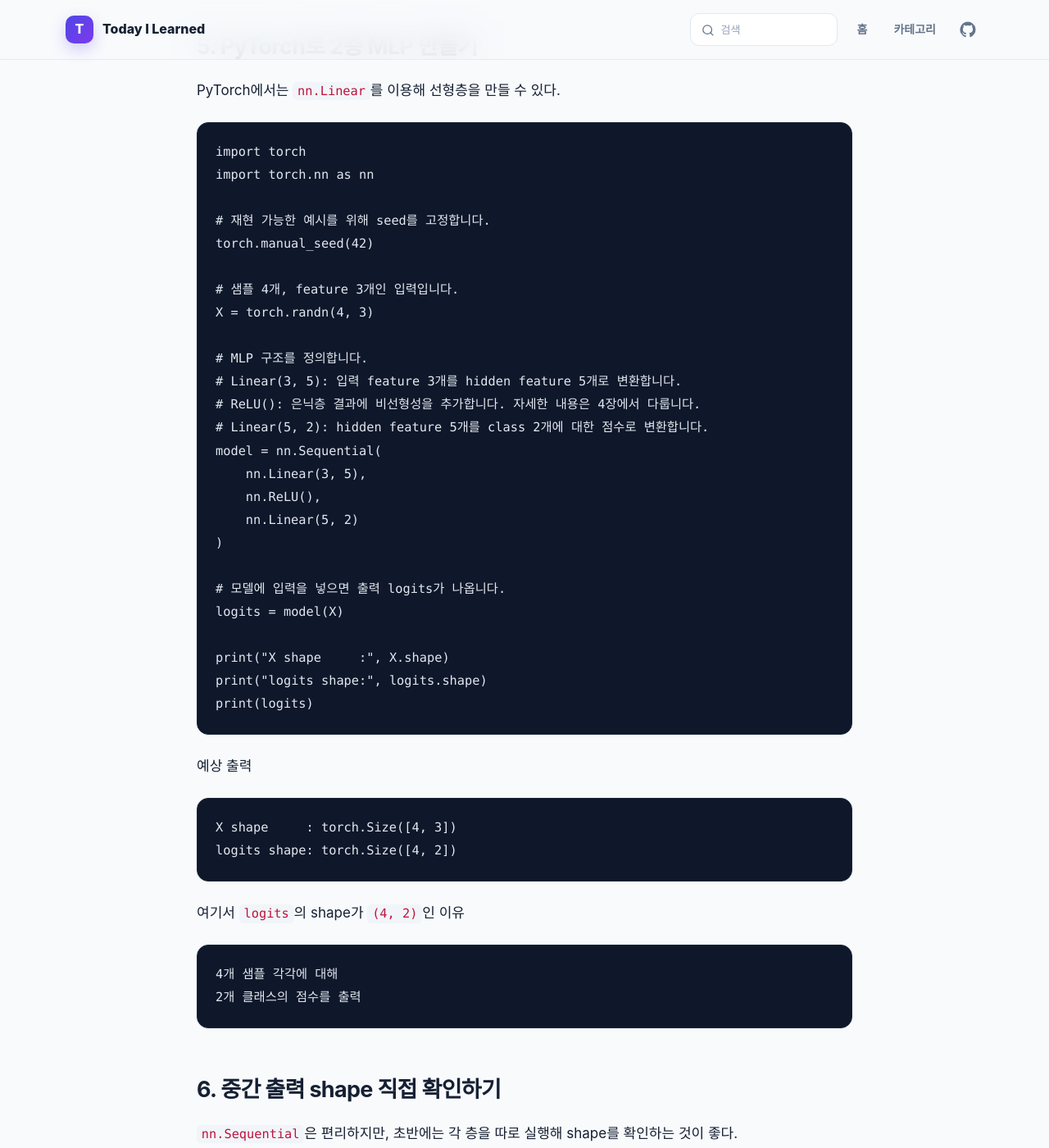
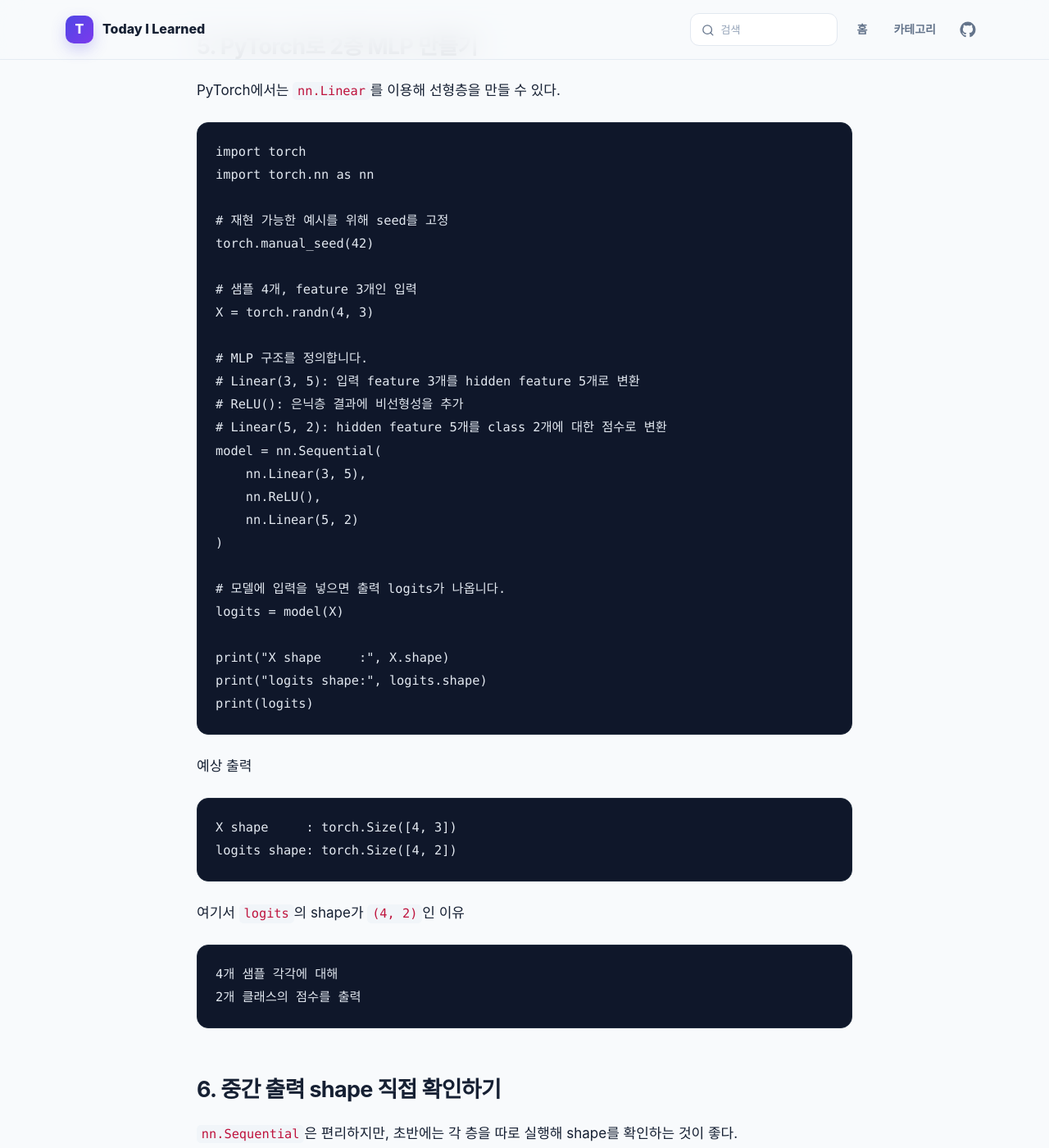
Before and after one commit to yshzjq/TIL, a Jekyll site: the page built from deep-learning/3-2강 MLP의 입력층,은닉층,출력층.md, in a window 1280 px wide and 1400 px high, scrolled down 3400 px. Shown: the whole window at 82% size. Built offline with Jekyll 4.4.1, drawn with Linux system fonts in a browser that asks for light colours; some of the changed text lies outside the part shown.

Commit message:
글 수정: 3-2강 MLP의 입력층,은닉층,출력층

````diff
--- a/deep-learning/3-2강 MLP의 입력층,은닉층,출력층.md
+++ b/deep-learning/3-2강 MLP의 입력층,은닉층,출력층.md
@@ -19,7 +19,7 @@ MLP는 **Multi-Layer Perceptron**의 줄임말입니다. 한국어로는 다층
 
 이름 그대로 여러 층을 가진 퍼셉트론 구조
 
-```
+```plain
 Perceptron 하나       -> 선형 경계 하나
 Perceptron 여러 개    -> 여러 방향의 신호 계산
 Layer 여러 개          -> 표현을 단계적으로 변환
@@ -42,7 +42,7 @@ MLP는 보통 세 종류의 층으로 설명.
 
 예를 들어 학생 4명의 데이터를 가지고 3개 feature로 2개 클래스를 분류한다고 가정
 
-```
+```plain
 입력 X shape       : (4, 3)
 은닉층 출력 shape  : (4, 5)
 최종 출력 shape    : (4, 2)
@@ -54,7 +54,7 @@ MLP에서 각 층이 바꾸는 것은 보통 feature 차원입니다. batch 차
 
 ## 4. MLP에서 shape 흐름 읽기
 
-```
+```plain
 input_dim = 3
 hidden_dim = 5
 num_classes = 2
@@ -62,7 +62,7 @@ num_classes = 2
 
 입력 Tensor가 `(4, 3)`이면 shape 흐름
 
-```
+```plain
 X                         : (4, 3)
 Linear(3, 5) 통과 후      : (4, 5)
 ReLU 통과 후              : (4, 5)
@@ -86,16 +86,16 @@ PyTorch에서는 `nn.Linear`를 이용해 선형층을 만들 수 있다.
 import torch
 import torch.nn as nn
 
-# 재현 가능한 예시를 위해 seed를 고정합니다.
+# 재현 가능한 예시를 위해 seed를 고정
 torch.manual_seed(42)
 
-# 샘플 4개, feature 3개인 입력입니다.
+# 샘플 4개, feature 3개인 입력
 X = torch.randn(4, 3)
 
 # MLP 구조를 정의합니다.
-# Linear(3, 5): 입력 feature 3개를 hidden feature 5개로 변환합니다.
-# ReLU(): 은닉층 결과에 비선형성을 추가합니다. 자세한 내용은 4장에서 다룹니다.
-# Linear(5, 2): hidden feature 5개를 class 2개에 대한 점수로 변환합니다.
+# Linear(3, 5): 입력 feature 3개를 hidden feature 5개로 변환
+# ReLU(): 은닉층 결과에 비선형성을 추가
+# Linear(5, 2): hidden feature 5개를 class 2개에 대한 점수로 변환
 model = nn.Sequential(
     nn.Linear(3, 5),
     nn.ReLU(),
@@ -112,14 +112,14 @@ print(logits)
 
 예상 출력
 
-```
+```plain
 X shape     : torch.Size([4, 3])
 logits shape: torch.Size([4, 2])
 ```
 
 여기서 `logits`의 shape가 `(4, 2)`인 이유
 
-```
+```plain
 4개 샘플 각각에 대해
 2개 클래스의 점수를 출력
 ```
@@ -136,18 +136,18 @@ torch.manual_seed(42)
 
 X = torch.randn(4, 3)
 
-# 각 층을 변수로 분리해서 정의합니다.
+# 각 층을 변수로 분리해서 정의
 fc1 = nn.Linear(3, 5)
 relu = nn.ReLU()
 fc2 = nn.Linear(5, 2)
 
-# 1번째 Linear를 통과합니다.
+# 1번째 Linear를 통과
 hidden_linear = fc1(X)
 
-# ReLU를 통과합니다.
+# ReLU를 통과
 hidden_activated = relu(hidden_linear)
 
-# 마지막 Linear를 통과합니다.
+# 마지막 Linear를 통과
 logits = fc2(hidden_activated)
 
 print("X               :", X.shape)
@@ -158,7 +158,7 @@ print("logits          :", logits.shape)
 
 출력
 
-```
+```plain
 X               : torch.Size([4, 3])
 hidden_linear   : torch.Size([4, 5])
 hidden_activated: torch.Size([4, 5])
@@ -176,7 +176,7 @@ MLP에서 자주 나오는 용어
 | hidden size | 은닉층 출력 feature 수 |
 
 층의 수를 셀 때는 자료마다 입력층을 포함하는지, 학습 가능한 Linear 층만 세는지가 다를 수 가 있다<br>
-이번 정리 내용은 학습 가능한 Linear 층 수를 기준으로 말한다.<br>
+
 아래 모델은 Linear 층 2개, 은닉층 1개인 MLP
 
 다음 모델은 은닉층이 1개이고 hidden size가 5, 아래 두 짧은 블록은 [앞 셀 실행]이며,  import torch.nn as nn을 사용
@@ -210,7 +210,7 @@ hidden size가 커지면 parameter 수가 늘어난다
 
 구조
 
-```
+```plain
 input_dim = 3
 hidden_dim = 5
 num_classes = 2
@@ -218,7 +218,7 @@ num_classes = 2
 
 첫 번째 Linear의 parameter 수
 
-```
+```plain
 weight 수 = 3 * 5 = 15
 bias 수   = 5
 합계      = 20
@@ -226,7 +226,7 @@ bias 수   = 5
 
 두 번째 Linear의 parameter 수
 
-```
+```plain
 weight 수 = 5 * 2 = 10
 bias 수   = 2
 합계      = 12
@@ -246,8 +246,8 @@ model = nn.Sequential(
     nn.Linear(5, 2)
 )
 
-# 모델의 학습 가능한 parameter 수를 계산합니다.
-# p.numel()은 해당 parameter Tensor 안의 원소 개수를 의미합니다.
+# 모델의 학습 가능한 parameter 수를 계산
+# p.numel()은 해당 parameter Tensor 안의 원소 개수를 의미
 total_params = sum(p.numel() for p in model.parameters())
 
 print("total parameters:", total_params)
@@ -259,7 +259,7 @@ for name, param in model.named_parameters():
 
 예상 출력
 
-```
+```plain
 total parameters: 32
 0.weight torch.Size([5, 3]) numel= 15
 0.bias torch.Size([5]) numel= 5
@@ -291,7 +291,7 @@ for hidden_dim in [2, 5, 10, 20]:
 
 출력
 
-```
+```plain
 hidden_dim= 2 -> total_params=14
 hidden_dim= 5 -> total_params=32
 hidden_dim=10 -> total_params=62
````
Also changed, not shown: other parts of deep-learning/3-2강 MLP의 입력층,은닉층,출력층.md (+1 -1 lines).
